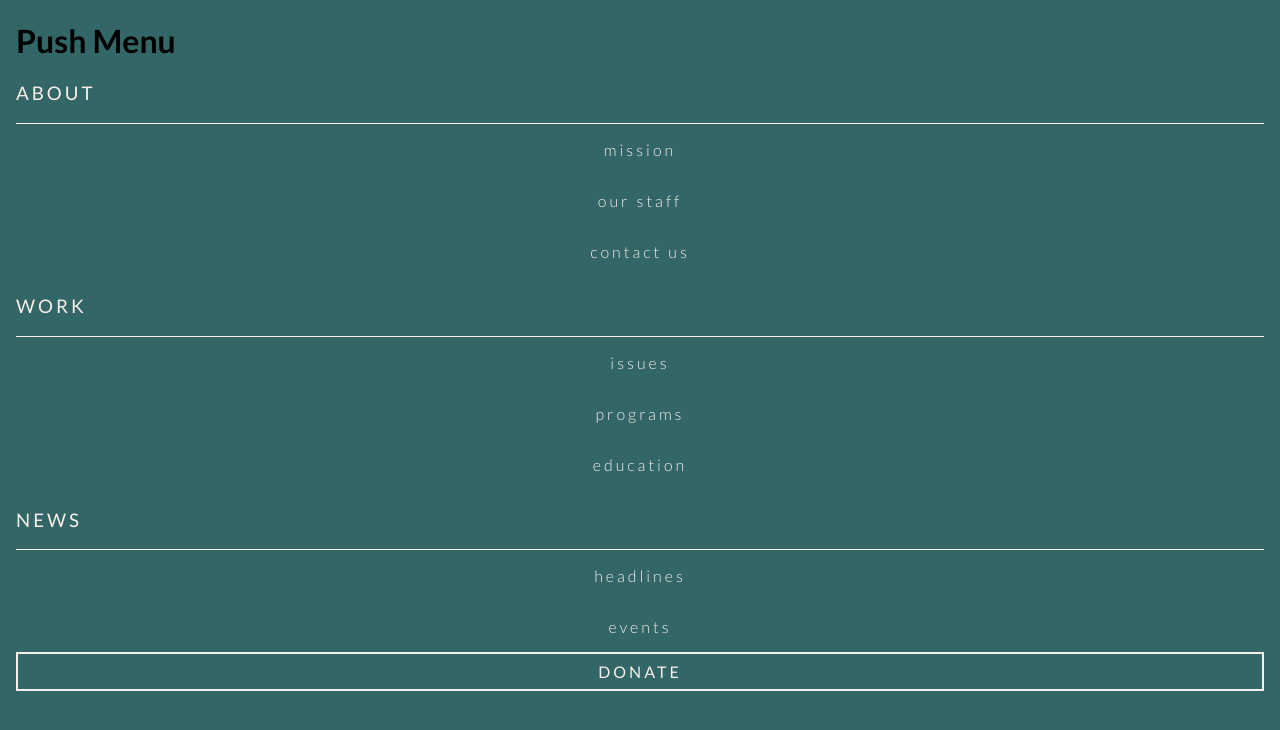
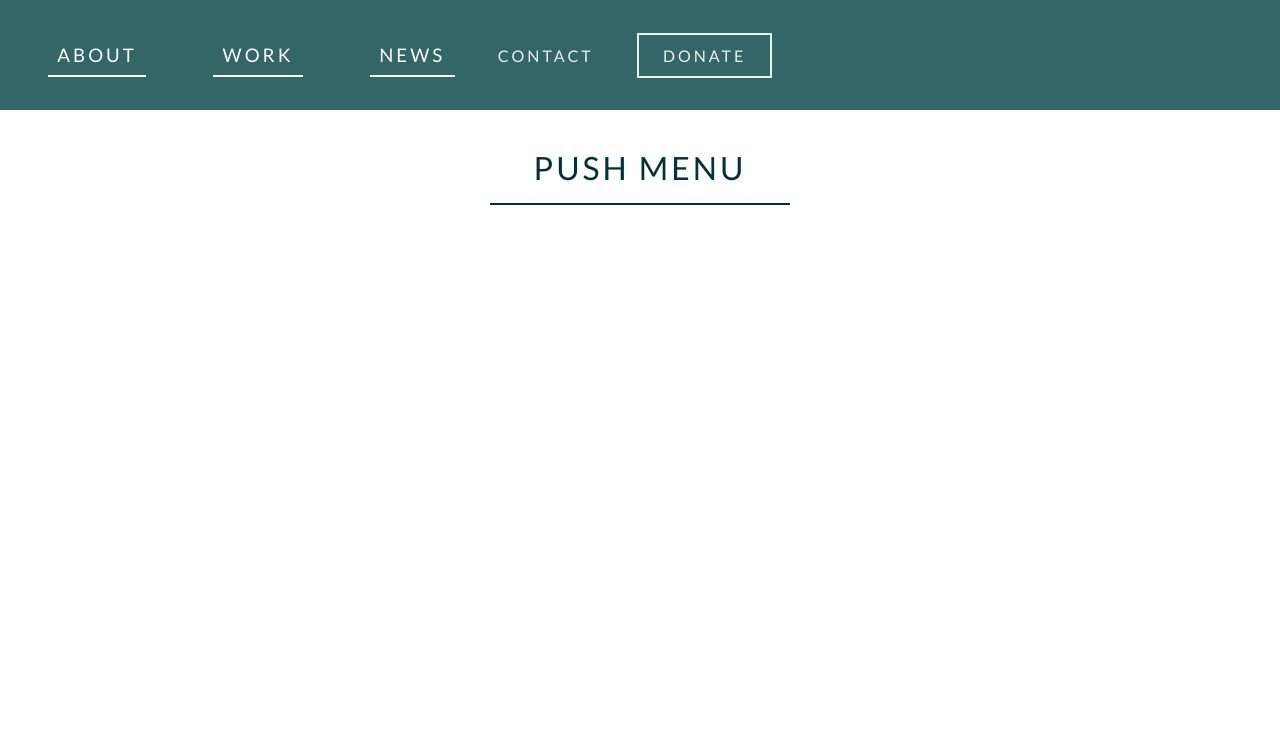
Before and after one commit to mcin0244/DSN-1686-exercise-3, a plain HTML site: page index.html in a window 1280 px wide. Drawn offline with nearby package versions, Linux system fonts and the light colour scheme.

Commit message:
feat(scss): different screen sizes

```diff
--- a/index.html
+++ b/index.html
@@ -14,37 +14,49 @@
     <div class="sliding-canvas">
 
       <header class="header">
-        <h1>Push Menu</h1>
 
         <a class="toggle-btn" href="#"><i class="i-menu"></i><span>Menu</span></a>
 
         <nav class="navigation slide-menu">
         <a class="close-btn" href="#"><i class="i-close"></i><span>Close</span></a>
 
+          <ul>
+            <li>
               <h3 class="list-heading">About</h3>
                 <ul>
                   <li><a href="#">Mission</a></li>
                   <li><a href="#">Our staff</a></li>
                   <li><a href="#">Contact Us</a></li>
                 </ul>
+            </li>
+          <li>
               <h3 class="list-heading">Work</h3>
                 <ul>
                   <li><a href="#">Issues</a></li>
                   <li><a href="#">Programs</a></li>
                   <li><a href="#">Education</a></li>
                 </ul>
+            </li>
+          <li>
               <h3 class="list-heading">News</h3>
                 <ul>
                   <li><a href="#">Headlines</a></li>
                   <li><a href="#">Events</a></li>
                 </ul>
-          <a class="donate-btn" href="#"></i><span>Donate</span></a>
+            </li>
 
+              <a class="contact-btn" href="#"><span>Contact</span></a>
+
+              <a class="donate-btn" href="#"><span>Donate</span></a>
+
+          </ul>
         </nav>
+
+
       </header><!-- /header -->
 
       <main>
-
+        <h1>Push Menu</h1>
       </main><!-- /main -->
 
       <footer>
--- a/scss/_base.scss
+++ b/scss/_base.scss
@@ -3,7 +3,7 @@
 $dark-green: #003333;
 $green: #336666;
 $grey: #93A4A7;
-$white: #F8EFEB;
+$white: #FEFEFE;
 
 // Font Stacks
 $lato: 'Lato', sans-serif;
--- a/scss/components/_main.scss
+++ b/scss/components/_main.scss
@@ -20,7 +20,7 @@ html {
 
 body{
   font-family: $lato;
-  background-color: $green;
+  background-color: $white;
   @include zero;
   // Hides close button if there is no js
   &.noscript .close-btn,
@@ -32,9 +32,25 @@ body{
 header {
   padding: 0 1em;
   position: relative;
+  background-color: $green;
+}
+
+h1{
+  font-family: $lato;
+  text-align: center;
+  font-weight: 500;
+  margin-right: auto;
+  margin-left: auto;
+  width: 300px;
+  letter-spacing: 3px;
+  padding: .5em;
+  color: $dark-green;
+  text-transform: uppercase;
+  border-bottom: 2px solid $dark-green;
 }
 
 .toggle-btn{
+  color: $green;
   position: absolute;
   right: 1em;
   top: 0;
@@ -44,46 +60,48 @@ header {
   font-family: $lato;
   font-weight: 500;
   letter-spacing: 3px;
+  padding: .5em;
   color: $white;
   text-transform: uppercase;
+  border-bottom: 2px solid $white;
 }
 
 .navigation ul{
+  background-color: $green;
   @include zero;
   li{
     list-style-type: none;
-    &:first-child a{
-      border-top: 1px solid $white;
-    }
     a{
       font-family: $lato;
       font-weight: 300;
       letter-spacing: 3px;
-      color: $white;
+      color: $grey;
       text-transform: lowercase;
       text-decoration: none;
       display: block;
       padding: 1em 1em;
       text-align: center;
+      &:hover{
+        color: $white;
+      }   // hover
     }
   } // li
 } // .navigation ul
 
 .toggle-btn,
 .close-btn{
-  color: $white;
-  height: 40px;
-  width: 40px;
+  height: 70px;
+  width: 70px;
   span{
     @include hide-text;
   }
   i{
-    border: px solid $white;
     padding: .5em;
   }
 }
 
 .close-btn{
+  color: $green;
   margin: 1em;
 }
 
@@ -92,13 +110,35 @@ header {
   font-weight: 500;
   letter-spacing: 3px;
   color: $white;
+  opacity: .9;
+  text-transform: uppercase;
+  text-decoration: none;
+  display: block;
+  text-align: center;
+  margin: 2em;
+  padding: .5em;
+  border: 2px solid $white;
+   &:hover{
+      opacity: 1;
+   }   // hover
+}
+
+.contact-btn{
+  font-family: $lato;
+  font-weight: 500;
+  letter-spacing: 3px;
+  color: $white;
+  opacity: .9;
   text-transform: uppercase;
   text-decoration: none;
   display: block;
   padding: 1em 1em;
   text-align: center;
+  margin-top: 1em;
   padding: .5em;
-  border: 2px solid $white;
+   &:hover{
+      opacity: 1;
+   }   // hover
 }
 
 @media only screen and (max-width: 60em){
@@ -142,9 +182,82 @@ header {
   .close-btn{
     display: none;
   }
-}
 
 body.noscript .slide-menu{
   position: static;
   right: auto;
 }
+
+ul li {
+ font-family: $lato;
+  font-weight: 300;
+  letter-spacing: 3px;
+  color: $grey;
+  text-transform: lowercase;
+  text-decoration: none;
+  text-align: center;
+  margin-top: .5em;
+  padding: .5em 2em;
+  text-align: center;
+  display: inline-block;
+  position: relative;
+  cursor: pointer;
+  transition: all 0.2s;
+  &:hover{
+    color: $white;
+  }
+}
+
+ul li ul {
+  padding: 0;
+  position: absolute;
+  top: 2.5em;
+  left: 0;
+  width: 200px;
+  display: none;
+  opacity: 0;
+  visibility: hidden;
+  -transition: opacity 0.2s;
+}
+
+ul li:hover ul {
+  margin-top: 1em;
+  display: block;
+  opacity: 1;
+  visibility: visible;
+  background: $green;
+}
+
+.donate-btn{
+  display: inline-block;
+  font-family: $lato;
+  font-weight: 500;
+  letter-spacing: 3px;
+  color: $white;
+  opacity: .9;
+  text-transform: uppercase;
+  text-decoration: none;
+  padding: .7em 1.5em;
+  text-align: center;
+  border: 2px solid $white;
+   &:hover{
+      opacity: 1;
+   }   // hover
+}
+
+.contact-btn{
+  display: inline-block;
+  font-family: $lato;
+  font-weight: 500;
+  letter-spacing: 3px;
+  color: $white;
+  opacity: .9;
+  text-transform: uppercase;
+  text-decoration: none;
+  text-align: center;
+   &:hover{
+      opacity: 1;
+   }   // hover
+}
+
+}
```
Also changed, not shown: css/style.css. Lines whose indentation alone changed are shown as unchanged.
